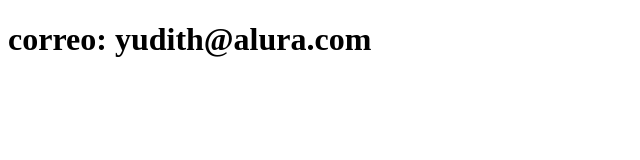
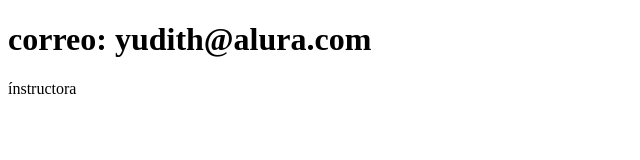
Before and after one commit to yudithl125/sistema-de-registro, a plain HTML site: page contacto.html in a window 1280 px wide. Shown: the full height of the page, 0-640 px from the left. Drawn offline with Linux system fonts and the light colour scheme.

Commit message:
actualiza el contacto

```diff
--- a/contacto.html
+++ b/contacto.html
@@ -7,5 +7,6 @@
 </head>
 <body>
     <h1>correo: yudith@alura.com</h1>
+    <p>ínstructora</p>
 </body>
 </html>
```
